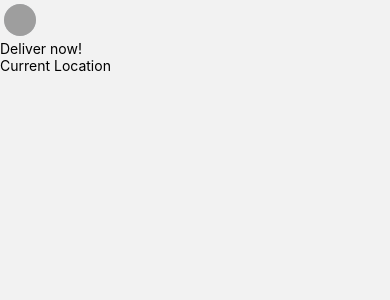
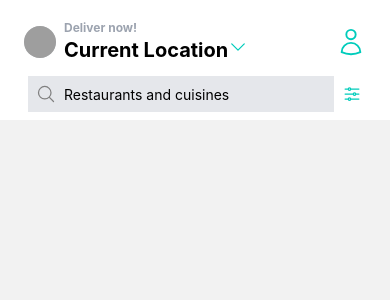
Before and after one commit to Abhishek0090/deliveroo, a React Native app: screen /Home in a window 390 px wide. Shown: the top 300 px of the page. Built offline with nearby package versions, Linux system fonts and the light colour scheme; grey boxes are pictures that could not be loaded.

Commit message:
added header in homescreen

```diff
--- a/package.json
+++ b/package.json
@@ -16,8 +16,10 @@
     "nativewind": "^2.0.11",
     "react": "18.1.0",
     "react-native": "0.70.5",
+    "react-native-heroicons": "^3.2.0",
     "react-native-safe-area-context": "4.4.1",
     "react-native-screens": "~3.18.0",
+    "react-native-svg": "13.4.0",
     "tailwindcss-react-native": "^1.7.10"
   },
   "devDependencies": {
--- a/screens/HomeScreen.js
+++ b/screens/HomeScreen.js
@@ -1,16 +1,23 @@
 import React, { useLayoutEffect } from 'react';
-import { Text, View, Image } from 'react-native';
+import { Text, View, Image, TextInput, ScrollView } from 'react-native';
 import { styled } from 'nativewind';
 import { useNavigation } from '@react-navigation/native';
 import { SafeAreaView } from 'react-native-safe-area-context'
+import { ChevronDownIcon, UserIcon, AdjustmentsVerticalIcon, AdjustmentsHorizontalIcon, MagnifyingGlassIcon } from "react-native-heroicons/outline";
+
+
+
 
 //tailwind variable for css //-> new version
 
-const StyledView = styled(View)
-const StyledText = styled(Text)
-const StyledImage = styled(Image)
+const ViewContent = styled(View)
+const TextContent = styled(Text)
+const ImageContent = styled(Image)
+const InputContent = styled(TextInput)
+const ScrollContent = styled(ScrollView)
 
 const HomeScreen = () => {
+
 
     const navigation = useNavigation();
 
@@ -25,26 +32,48 @@ const HomeScreen = () => {
 
 
     return (
-        <SafeAreaView>
+        <SafeAreaView className="bg-white pt-5">
             {/* Header style */}
-            <StyledView>
-                {/* <StyledText className='text-red-500'>Header</StyledText> */}
+            <ViewContent className='flex-row pb-3 items-center mx-4 space-x-2 px-2'>
 
-                <StyledImage
+                <ImageContent
                     source={{
                         uri: 'https://links.papareact.com/wru'
                     }}
-                    className="h-7 w-7 bg-gray-300 p-4 m-1 rounded-full"
+                    className="h-7 w-7 bg-gray-300 p-4  rounded-full"
                 />
-            </StyledView>
-            <StyledView>
-                <StyledText>
-                    Deliver now!
-                </StyledText>
-                <StyledText>
-                    Current Location
-                </StyledText>
-            </StyledView>
+
+                <ViewContent className='flex-1'>
+                    <TextContent className='font-bold text-gray-400 text-xs'>
+                        Deliver now!
+                    </TextContent>
+                    <TextContent className='text-xl font-bold'>
+                        Current Location
+                        <ChevronDownIcon size={20} color="#00CCBB" />
+                    </TextContent>
+                </ViewContent>
+                <UserIcon size={30} color="#00CCBB" />
+            </ViewContent>
+
+            {/* {Search} */}
+            <ViewContent className="flex-row items-center space-x-2 pb-2 mx-4 px-3">
+                <ViewContent className="flex-row space-x-2 bg-gray-200 p-2 items-center flex-1" >
+                    <MagnifyingGlassIcon size={20} color="gray" />
+                    <InputContent placeholder='Restaurants and cuisines' keyboardType='default' />
+                </ViewContent>
+                <AdjustmentsHorizontalIcon size={20} color="#00CCBB" />
+            </ViewContent>
+
+            {/* Content */}
+
+            <ScrollContent>
+
+                {/* Categories */}
+
+                {/* Featured Rows */}
+            </ScrollContent>
+
+
         </SafeAreaView>
     );
 }
```
Also changed, not shown: 2 other files (tests, documents, lock files or other folders).
